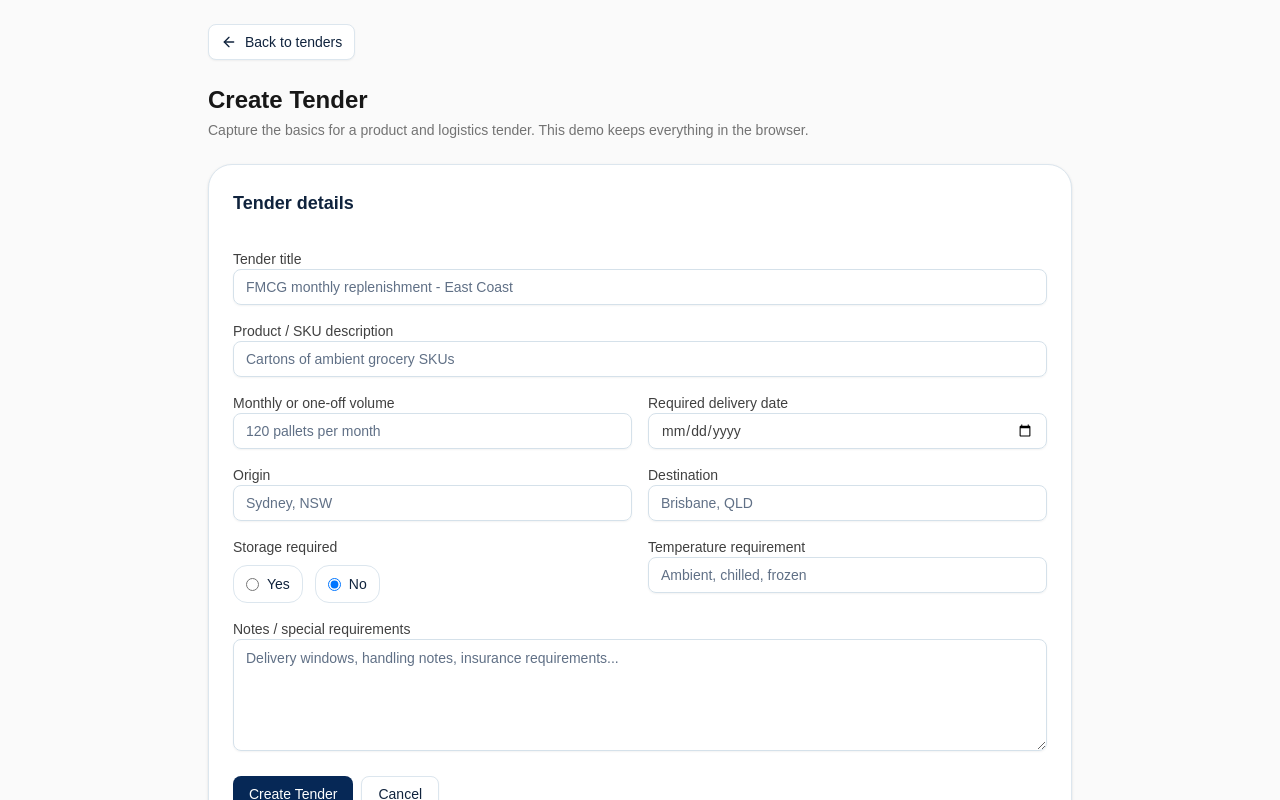
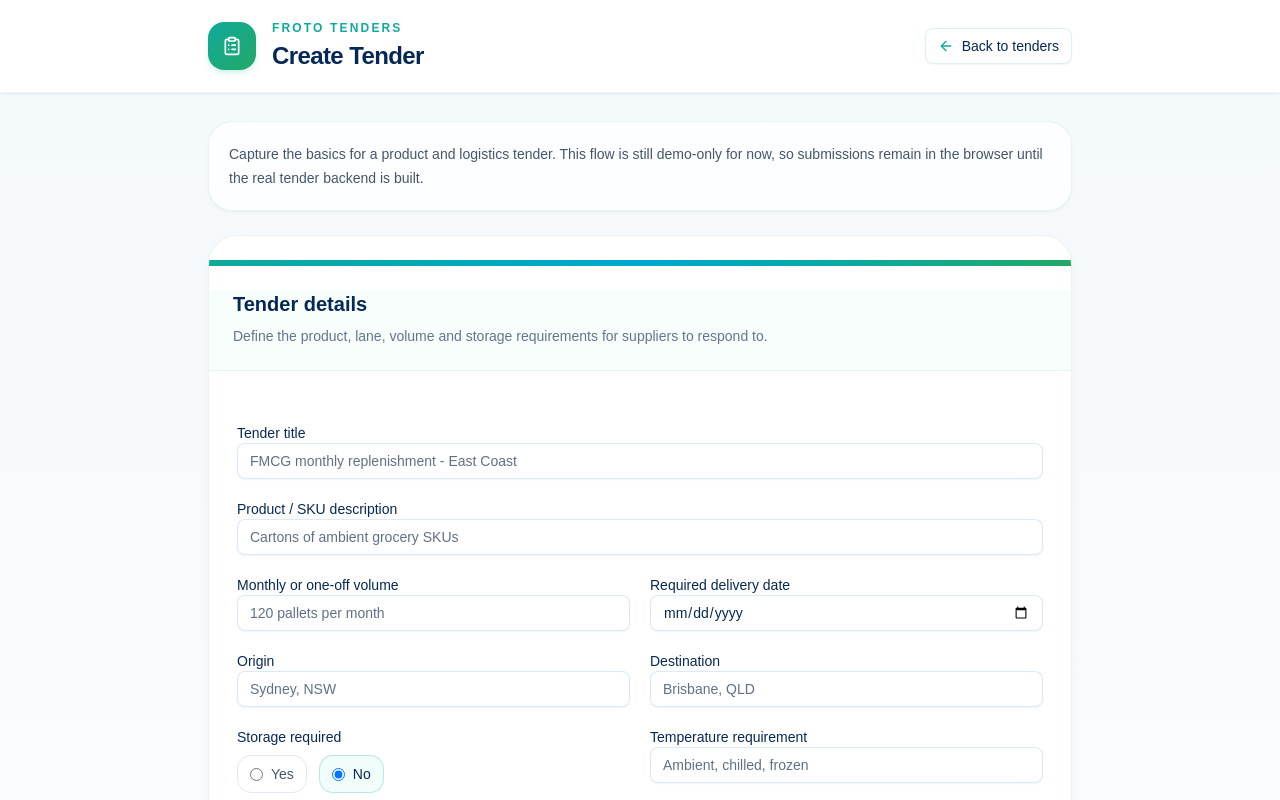
Before and after one commit to Froto01/Froto, a Next.js app: page /platform/tenders/new in a window 1280 px wide. Shown: the top 800 px of the page. Built offline with nearby package versions, Linux system fonts and the light colour scheme.

Commit message:
Apply Froto brand system to create tender

```diff
--- a/app/platform/tenders/new/page.tsx
+++ b/app/platform/tenders/new/page.tsx
@@ -2,7 +2,7 @@
 
 import Link from "next/link";
 import { FormEvent, useState } from "react";
-import { ArrowLeft, CheckCircle2 } from "lucide-react";
+import { ArrowLeft, CheckCircle2, ClipboardList } from "lucide-react";
 import { Button } from "@/components/ui/button";
 import { Card, CardContent, CardHeader, CardTitle } from "@/components/ui/card";
 import { Input } from "@/components/ui/input";
@@ -31,11 +31,12 @@ const emptyTender: TenderForm = {
   notes: "",
 };
 
+const fieldClass =
+  "border-froto-blue/15 bg-white focus-visible:border-froto-blue focus-visible:ring-froto-blue/20";
+
 export default function CreateTenderPage() {
   const [form, setForm] = useState<TenderForm>(emptyTender);
-  const [submittedTender, setSubmittedTender] = useState<TenderForm | null>(
-    null
-  );
+  const [submittedTender, setSubmittedTender] = useState<TenderForm | null>(null);
 
   function updateField(field: keyof TenderForm, value: string) {
     setForm((current) => ({
@@ -50,61 +51,81 @@ export default function CreateTenderPage() {
   }
 
   return (
-    <main className="min-h-screen bg-neutral-50 pb-16">
-      <div className="max-w-4xl mx-auto px-4 py-6">
-        <Button asChild variant="outline" className="mb-6 gap-2">
-          <Link href="/platform#tenders">
-            <ArrowLeft className="h-4 w-4" />
-            Back to tenders
-          </Link>
-        </Button>
+    <main className="min-h-screen bg-gradient-to-b from-froto-ice via-slate-50 to-white pb-16">
+      <header className="border-b border-froto-green/10 bg-white/95 shadow-sm shadow-froto-navy/5 backdrop-blur">
+        <div className="mx-auto flex max-w-4xl flex-col gap-4 px-4 py-5 sm:flex-row sm:items-center sm:justify-between">
+          <div className="flex items-center gap-4">
+            <span className="flex h-12 w-12 items-center justify-center rounded-2xl bg-gradient-to-br from-froto-teal to-froto-green text-white shadow-md shadow-froto-teal/15">
+              <ClipboardList className="h-5 w-5" />
+            </span>
+            <div>
+              <p className="text-xs font-semibold uppercase tracking-[0.18em] text-froto-teal">
+                Froto tenders
+              </p>
+              <h1 className="mt-1 text-2xl font-semibold tracking-tight text-froto-navy">
+                Create Tender
+              </h1>
+            </div>
+          </div>
 
-        <div className="mb-6">
-          <h1 className="text-2xl font-semibold text-neutral-900">
-            Create Tender
-          </h1>
-          <p className="mt-1 text-sm text-neutral-500">
-            Capture the basics for a product and logistics tender. This demo
-            keeps everything in the browser.
+          <Button
+            asChild
+            variant="outline"
+            className="gap-2 border-froto-green/15 bg-white text-froto-navy"
+          >
+            <Link href="/platform#tenders">
+              <ArrowLeft className="h-4 w-4 text-froto-teal" />
+              Back to tenders
+            </Link>
+          </Button>
+        </div>
+      </header>
+
+      <div className="mx-auto max-w-4xl px-4 pt-7">
+        <div className="mb-6 rounded-[1.5rem] border border-froto-green/10 bg-white/80 p-5 shadow-sm shadow-froto-navy/5">
+          <p className="text-sm leading-6 text-slate-600">
+            Capture the basics for a product and logistics tender. This flow is still demo-only for now, so submissions remain in the browser until the real tender backend is built.
           </p>
         </div>
 
         {submittedTender ? (
-          <Card className="rounded-3xl border-emerald-100 shadow-sm">
+          <Card className="overflow-hidden rounded-[1.8rem] border-froto-green/15 bg-white shadow-lg shadow-froto-navy/5">
+            <div className="h-1.5 bg-gradient-to-r from-froto-blue via-froto-teal to-froto-green" />
             <CardHeader>
               <div className="flex items-center gap-3">
-                <span className="flex h-10 w-10 items-center justify-center rounded-full bg-emerald-100">
-                  <CheckCircle2 className="h-5 w-5 text-emerald-700" />
+                <span className="flex h-11 w-11 items-center justify-center rounded-full bg-emerald-50 text-froto-green ring-1 ring-emerald-100">
+                  <CheckCircle2 className="h-5 w-5" />
                 </span>
                 <div>
-                  <CardTitle>Tender created in demo mode</CardTitle>
-                  <p className="mt-1 text-sm text-neutral-500">
+                  <CardTitle className="text-froto-navy">Tender created in demo mode</CardTitle>
+                  <p className="mt-1 text-sm text-slate-500">
                     No database has been updated yet.
                   </p>
                 </div>
               </div>
             </CardHeader>
 
-            <CardContent className="space-y-4">
+            <CardContent className="space-y-5">
               <dl className="grid gap-3 sm:grid-cols-2">
                 {Object.entries({
                   "Tender title": submittedTender.title,
-                  "Product / SKU description":
-                    submittedTender.productDescription,
+                  "Product / SKU description": submittedTender.productDescription,
                   "Monthly or one-off volume": submittedTender.volume,
                   Origin: submittedTender.origin,
                   Destination: submittedTender.destination,
                   "Storage required": submittedTender.storageRequired,
-                  "Temperature requirement":
-                    submittedTender.temperatureRequirement,
+                  "Temperature requirement": submittedTender.temperatureRequirement,
                   "Required delivery date": submittedTender.deliveryDate,
                   "Notes / special requirements": submittedTender.notes,
                 }).map(([label, value]) => (
-                  <div key={label} className="rounded-2xl bg-neutral-50 p-4">
-                    <dt className="text-xs font-semibold uppercase tracking-wide text-neutral-500">
+                  <div
+                    key={label}
+                    className="rounded-2xl border border-slate-200/80 bg-slate-50/65 p-4"
+                  >
+                    <dt className="text-xs font-semibold uppercase tracking-[0.14em] text-slate-500">
                       {label}
                     </dt>
-                    <dd className="mt-1 text-sm font-medium text-neutral-900">
+                    <dd className="mt-1 text-sm font-medium text-froto-navy">
                       {value || "Not supplied"}
                     </dd>
                   </div>
@@ -112,12 +133,13 @@ export default function CreateTenderPage() {
               </dl>
 
               <div className="flex flex-col gap-2 sm:flex-row">
-                <Button asChild>
+                <Button asChild className="bg-froto-navy hover:bg-[#0a356f]">
                   <Link href="/platform#tenders">Return to tenders</Link>
                 </Button>
                 <Button
                   type="button"
                   variant="outline"
+                  className="border-froto-green/15 text-froto-navy"
                   onClick={() => {
                     setForm(emptyTender);
                     setSubmittedTender(null);
@@ -129,103 +151,103 @@ export default function CreateTenderPage() {
             </CardContent>
           </Card>
         ) : (
-          <Card className="rounded-3xl shadow-sm">
-            <CardHeader>
-              <CardTitle className="text-lg">Tender details</CardTitle>
+          <Card className="overflow-hidden rounded-[1.8rem] border-froto-green/10 bg-white shadow-lg shadow-froto-navy/5">
+            <div className="h-1.5 bg-gradient-to-r from-froto-teal via-froto-cyan to-froto-green" />
+            <CardHeader className="border-b border-froto-green/10 bg-emerald-50/35">
+              <CardTitle className="text-xl text-froto-navy">Tender details</CardTitle>
+              <p className="text-sm text-slate-500">
+                Define the product, lane, volume and storage requirements for suppliers to respond to.
+              </p>
             </CardHeader>
 
-            <CardContent>
-              <form onSubmit={submitTender} className="space-y-5">
-                <div className="grid gap-4 sm:grid-cols-2">
-                  <label className="space-y-2 text-sm font-medium text-neutral-700 sm:col-span-2">
+            <CardContent className="p-6 sm:p-7">
+              <form onSubmit={submitTender} className="space-y-6">
+                <div className="grid gap-5 sm:grid-cols-2">
+                  <label className="space-y-2 text-sm font-medium text-froto-navy sm:col-span-2">
                     Tender title
                     <Input
                       required
                       value={form.title}
-                      onChange={(event) =>
-                        updateField("title", event.target.value)
-                      }
+                      onChange={(event) => updateField("title", event.target.value)}
                       placeholder="FMCG monthly replenishment - East Coast"
+                      className={fieldClass}
                     />
                   </label>
 
-                  <label className="space-y-2 text-sm font-medium text-neutral-700 sm:col-span-2">
+                  <label className="space-y-2 text-sm font-medium text-froto-navy sm:col-span-2">
                     Product / SKU description
                     <Input
                       required
                       value={form.productDescription}
-                      onChange={(event) =>
-                        updateField("productDescription", event.target.value)
-                      }
+                      onChange={(event) => updateField("productDescription", event.target.value)}
                       placeholder="Cartons of ambient grocery SKUs"
+                      className={fieldClass}
                     />
                   </label>
 
-                  <label className="space-y-2 text-sm font-medium text-neutral-700">
+                  <label className="space-y-2 text-sm font-medium text-froto-navy">
                     Monthly or one-off volume
                     <Input
                       required
                       value={form.volume}
-                      onChange={(event) =>
-                        updateField("volume", event.target.value)
-                      }
+                      onChange={(event) => updateField("volume", event.target.value)}
                       placeholder="120 pallets per month"
+                      className={fieldClass}
                     />
                   </label>
 
-                  <label className="space-y-2 text-sm font-medium text-neutral-700">
+                  <label className="space-y-2 text-sm font-medium text-froto-navy">
                     Required delivery date
                     <Input
                       required
                       type="date"
                       value={form.deliveryDate}
-                      onChange={(event) =>
-                        updateField("deliveryDate", event.target.value)
-                      }
+                      onChange={(event) => updateField("deliveryDate", event.target.value)}
+                      className={fieldClass}
                     />
                   </label>
 
-                  <label className="space-y-2 text-sm font-medium text-neutral-700">
+                  <label className="space-y-2 text-sm font-medium text-froto-navy">
                     Origin
                     <Input
                       required
                       value={form.origin}
-                      onChange={(event) =>
-                        updateField("origin", event.target.value)
-                      }
+                      onChange={(event) => updateField("origin", event.target.value)}
                       placeholder="Sydney, NSW"
+                      className={fieldClass}
                     />
                   </label>
 
-                  <label className="space-y-2 text-sm font-medium text-neutral-700">
+                  <label className="space-y-2 text-sm font-medium text-froto-navy">
                     Destination
                     <Input
                       required
                       value={form.destination}
-                      onChange={(event) =>
-                        updateField("destination", event.target.value)
-                      }
+                      onChange={(event) => updateField("destination", event.target.value)}
                       placeholder="Brisbane, QLD"
+                      className={fieldClass}
                     />
                   </label>
 
                   <fieldset className="space-y-2">
-                    <legend className="text-sm font-medium text-neutral-700">
+                    <legend className="text-sm font-medium text-froto-navy">
                       Storage required
                     </legend>
                     <div className="flex gap-3">
                       {(["Yes", "No"] as const).map((option) => (
                         <label
                           key={option}
-                          className="flex items-center gap-2 rounded-xl border bg-white px-3 py-2 text-sm"
+                          className={`flex items-center gap-2 rounded-xl border px-3 py-2 text-sm transition-colors ${
+                            form.storageRequired === option
+                              ? "border-froto-teal/25 bg-teal-50 text-froto-navy"
+                              : "border-slate-200 bg-white text-slate-600"
+                          }`}
                         >
                           <input
                             type="radio"
                             name="storageRequired"
                             checked={form.storageRequired === option}
-                            onChange={() =>
-                              updateField("storageRequired", option)
-                            }
+                            onChange={() => updateField("storageRequired", option)}
                           />
                           {option}
                         </label>
@@ -233,36 +255,39 @@ export default function CreateTenderPage() {
                     </div>
                   </fieldset>
 
-                  <label className="space-y-2 text-sm font-medium text-neutral-700">
+                  <label className="space-y-2 text-sm font-medium text-froto-navy">
                     Temperature requirement
                     <Input
                       value={form.temperatureRequirement}
                       onChange={(event) =>
-                        updateField(
-                          "temperatureRequirement",
-                          event.target.value
-                        )
+                        updateField("temperatureRequirement", event.target.value)
                       }
                       placeholder="Ambient, chilled, frozen"
+                      className={fieldClass}
                     />
                   </label>
 
-                  <label className="space-y-2 text-sm font-medium text-neutral-700 sm:col-span-2">
+                  <label className="space-y-2 text-sm font-medium text-froto-navy sm:col-span-2">
                     Notes / special requirements
                     <textarea
                       value={form.notes}
-                      onChange={(event) =>
-                        updateField("notes", event.target.value)
-                      }
+                      onChange={(event) => updateField("notes", event.target.value)}
                       placeholder="Delivery windows, handling notes, insurance requirements..."
-                      className="min-h-28 w-full rounded-md border border-input bg-transparent px-3 py-2 text-sm shadow-xs outline-none placeholder:text-muted-foreground focus-visible:border-ring focus-visible:ring-[3px] focus-visible:ring-ring/50"
+                      className="min-h-28 w-full rounded-md border border-froto-green/15 bg-white px-3 py-2 text-sm shadow-xs outline-none placeholder:text-muted-foreground focus-visible:border-froto-teal focus-visible:ring-[3px] focus-visible:ring-froto-teal/20"
                     />
                   </label>
                 </div>
 
-                <div className="flex flex-col gap-2 sm:flex-row">
-                  <Button type="submit">Create Tender</Button>
-                  <Button asChild type="button" variant="outline">
+                <div className="flex flex-col gap-2 border-t border-froto-green/10 pt-5 sm:flex-row">
+                  <Button type="submit" className="bg-froto-navy hover:bg-[#0a356f]">
+                    Create Tender
+                  </Button>
+                  <Button
+                    asChild
+                    type="button"
+                    variant="outline"
+                    className="border-froto-green/15 text-froto-navy"
+                  >
                     <Link href="/platform#tenders">Cancel</Link>
                   </Button>
                 </div>
```
